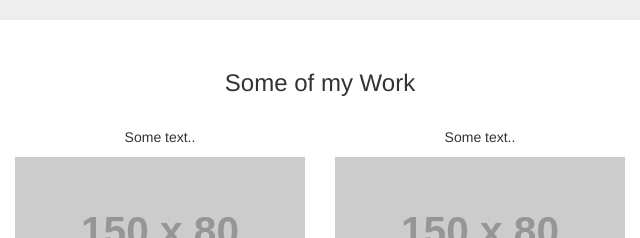
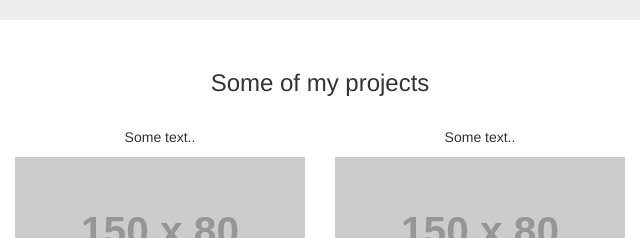
Before and after one commit to MagicMan88/Updated-Bootstrap-Portfolio, a plain HTML site: page index.html in a window 1280 px wide. Shown: the part 562-800 px from the top of the page, 320-960 px from the left. Drawn offline with nearby package versions, Linux system fonts and the light colour scheme; placeholder pictures from the web are drawn by us.

Commit message:
changed some wording just about the thumbnail images to reflect they're for future links to projects.

```diff
--- a/index.html
+++ b/index.html
@@ -55,7 +55,7 @@
     </div>
 
     <div class="container-fluid bg-3 text-center">
-        <h3>Some of my Work</h3><br>
+        <h3>Some of my projects</h3><br>
         <div class="row">
             <div class="col-sm-3">
                 <p>Some text..</p>
```
